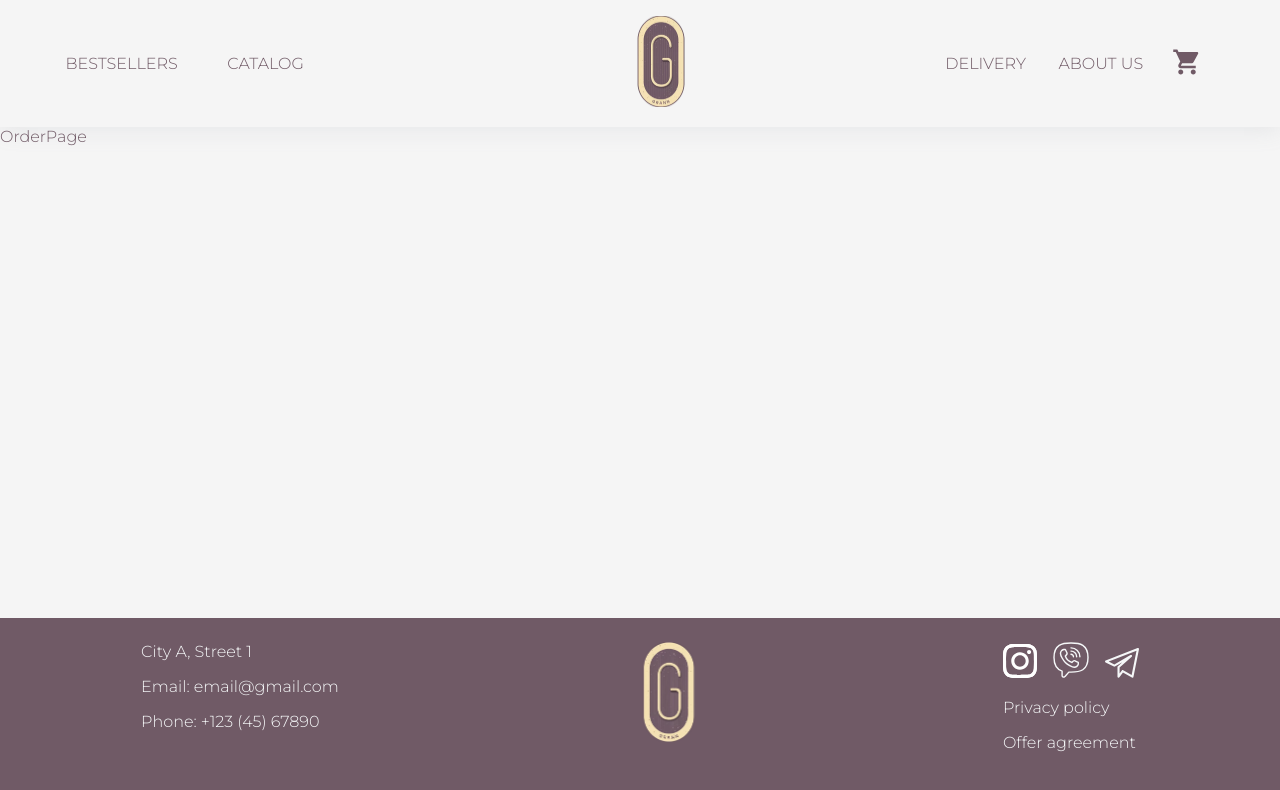
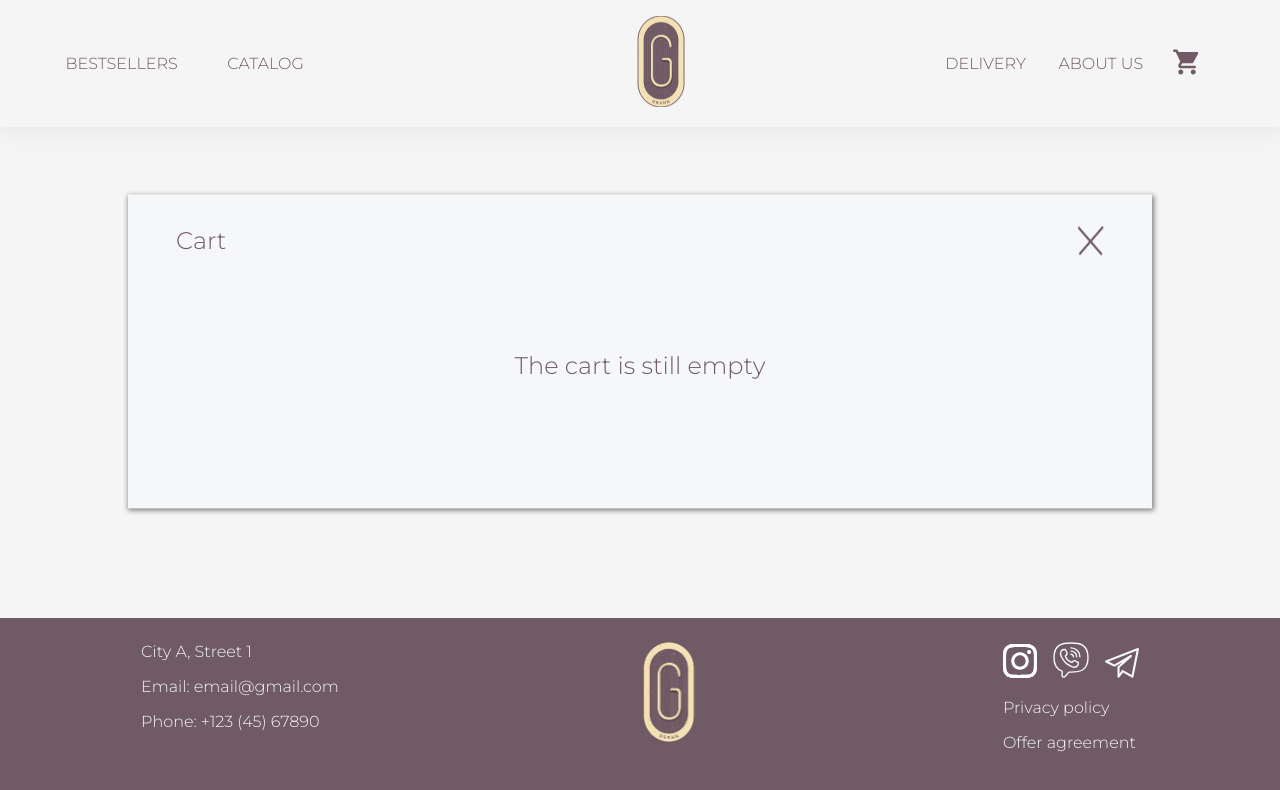
Before and after one commit to Dzmi3y/CupcakeShop, a React (Create React App) app in the folder CupcakeShopClient/: page /order in a window 1280 px wide. Both pictures are taken after a click on the icon 1187 px from the left and 61 px from the top of the page. Shown: the top 790 px of the page. Built offline with nearby package versions, Linux system fonts and the light colour scheme; what axios-mock-adapter would draw is missing.

Commit message:
add cart popup

```diff
--- /dev/null
+++ b/CupcakeShopClient/src/components/common/Cart.tsx
@@ -0,0 +1,163 @@
+import React from 'react'
+import styled from 'styled-components';
+import { useAppDispatch, useAppSelector } from '../../hooks';
+import CloseCartImg from '../../assets/images/CloseCatr.png';
+import { removeProductFromCart } from '../../store/reducers/cartReducer';
+
+const Container = styled.div`
+    width: 100%;
+    padding: 2rem 3rem;
+`;
+const ContentContainer = styled.div`
+    display: flex;
+    justify-content: space-between;
+`;
+const ControlPanel = styled.div`
+    display: flex;
+    flex-direction: column;
+    background-color: var(--color-pale-yellow);
+    border-radius: 10px;
+    width: 320px;
+    height: 150px;
+    padding: 1rem 1rem;
+    align-items: center;
+`;
+const ControlText = styled.div`
+    font-family: var(--font-family-bold);
+    font-size: var(--text-size-medium);
+    display: flex;
+    gap: 1rem;
+    margin-top: 1rem;
+    margin-bottom: 1rem;
+`;
+const OrderButton = styled.button`
+    font-family: var(--font-family-light);
+    font-size: var(--text-size-large);
+    color: var(--color-light);
+    background-color: var(--color-dark);
+    text-transform: uppercase;
+    width: 287px;
+    height: 67px;
+    border-radius: 10px;
+`;
+
+const ProductList = styled.div`
+    display: flex;
+    flex-direction: column;
+    gap: 2rem;
+    margin-bottom: 2rem;
+`;
+const TitleContainer = styled.div`
+    display: flex;
+    justify-content: space-between;
+    margin-bottom: 3rem;
+`;
+const Title = styled.div`
+    font-family: var(--font-family-light);
+    font-size: var(--text-size-large);
+`;
+const CloseImg = styled.img`
+    cursor: pointer;
+`;
+const RemoveImg = styled.img`
+    cursor: pointer;
+    width: 20px;
+    height: 20px;
+`;
+const ProductContainer = styled.div`
+    display: flex;
+    gap: 4rem
+`;
+const ProductImg = styled.img`
+    max-width: 286px;
+    width: 100%;
+`;
+const ProductName = styled.div`
+    font-family: var(--font-family-light);
+    font-size: var(--text-size-large);
+    display: flex;
+    justify-content: space-between;
+    margin-bottom: 2rem;
+`;
+const DescriptionContainer = styled.div``;
+const DescriptionText = styled.div`
+    font-family: var(--font-family-light);
+    font-size: var(--text-size-medium);
+    display: grid;
+    grid-template-columns: 130px 1fr;
+    margin-bottom: 1rem;
+`;
+
+const CartIsEmptyText= styled.div`
+    font-size: var(--text-size-large);
+    text-align: center;
+    margin: 6rem 0;
+`;
+
+export const Cart: React.FC<{ onClose: () => void }> = ({ onClose }) => {
+    const cartReducer = useAppSelector(state => state.cartReducer);
+    const dispatch = useAppDispatch();
+    let totalPrice = 0;
+
+    const cartIsEmpty = cartReducer.cart.length === 0;
+
+    cartReducer.cart.map((p) => {
+        totalPrice += p.product.price
+            + (p.additionDecoration?.price || 0)
+            + (p.additionSubspecies?.price || 0)
+            + (p.additionWeight?.price || 0)
+    });
+
+    const removeCartItem = (id?: number) => {
+        if (id) {
+            dispatch(removeProductFromCart(id));
+        }
+    }
+
+
+    return (
+        <Container>
+            <TitleContainer>
+                <Title>Cart</Title>
+                <CloseImg src={CloseCartImg} alt='close' onClick={onClose} />
+            </TitleContainer>
+            {cartIsEmpty && (<CartIsEmptyText>The cart is still empty</CartIsEmptyText>)}
+            {!cartIsEmpty && ( <ContentContainer>
+                <ProductList>
+                    {cartReducer.cart.map((p) => (
+                        <ProductContainer key={p.product.id}>
+                            <ProductImg src={p.product.imgUrl} alt={p.product.name} />
+
+                            <DescriptionContainer>
+                                <ProductName>
+                                    <span>{p.product.name}</span>
+                                    <RemoveImg src={CloseCartImg} alt='close' onClick={() => removeCartItem(p.id)} />
+                                </ProductName>
+                                <DescriptionText>
+                                    <span>Subspecies:</span>
+                                    <span>{p.additionSubspecies?.name || "Default subspecies"}</span>
+                                </DescriptionText>
+                                <DescriptionText>
+                                    <span>Decoration:</span>
+                                    <span>{p.additionDecoration?.name || "Without decoration"}</span>
+                                </DescriptionText>
+                                <DescriptionText>
+                                    <span>Weight:</span>
+                                    <span>
+                                        {p.product.weight + (p.additionWeight?.weight || 0)}
+                                    </span>
+                                </DescriptionText>
+                            </DescriptionContainer>
+                        </ProductContainer>
+                    ))}
+                </ProductList>
+                <ControlPanel>
+                    <ControlText>
+                        <span>Total price:</span>
+                        <span>{totalPrice}$</span></ControlText>
+                    <OrderButton>Place an order</OrderButton>
+                </ControlPanel>
+            </ContentContainer>)}
+        </Container>
+    )
+}
--- a/CupcakeShopClient/src/components/common/Header/Header.tsx
+++ b/CupcakeShopClient/src/components/common/Header/Header.tsx
@@ -1,10 +1,17 @@
 import styled from 'styled-components';
 import { HashLink } from 'react-router-hash-link';
-import React, { useState } from 'react';
+import React, { useEffect, useRef, useState } from 'react';
 import { ReactComponent as LogoImg } from "../../../assets/images/logo.svg";
 import { ReactComponent as CartImg } from "../../../assets/images/cart.svg";
 import { ReactComponent as BurgerImg } from "../../../assets/images/burger.svg";
 import MobilMenu from './MobilMenu';
+import { Cart } from '../Cart';
+
+const Container = styled.header`
+    .showCartModal{
+        display: flex;
+    }
+`;
 
 const Wrapper = styled.nav`
     display: grid;
@@ -35,6 +42,25 @@ const Wrapper = styled.nav`
     @media (min-width: 1243px) {
         grid-template-columns:  2fr 3fr 10fr 2fr 2fr 1fr;
     }
+
+`;
+
+const CartModal = styled.div`
+  max-width: 1236px;
+  /* min-height: 500px; */
+  max-height: 70%;
+  width: 80%;
+  background-color: var(--color-light);
+  box-shadow: 1px 2px 5px 1px gray;
+  position: fixed;
+  z-index: 2;
+  left: 50%;
+  top: 40%;
+  transform: translate(-50%, -40%);
+  display: none;
+  overflow-y: scroll;
+  scroll-snap-type: y mandatory;
+  -webkit-overflow-scrolling: touch;
 `;
 
 const HeaderDesktopLink = styled(HashLink)`
@@ -65,6 +91,10 @@ const ImgLink = styled(HashLink)`
 
 `;
 
+const CartImgWrapper = styled.div`
+    place-self: center;
+`;
+
 const HeaderMobilDiv = styled.div`
 
    @media (min-width: 767px) {
@@ -89,14 +119,35 @@ const Burger = styled(BurgerImg)`
 
 export const Header = () => {
     const [modalOpen, setModalOpen] = useState(false);
+    const [cartModalIsOpen, setCartModalIsOpen] = useState(false);
+    const cartModalRef = useRef<HTMLDivElement>(null);
     const toggleModal = () => {
         setModalOpen(!modalOpen);
     };
     const closeModal = () => {
         setModalOpen(false);
     };
+    const cartClickHandler = () => {
+        setCartModalIsOpen(!cartModalIsOpen);
+        console.log("click");
+    }
+
+
+    useEffect(() => {
+        const handleClickOutside = (event: MouseEvent) => {
+            if (cartModalRef.current && !cartModalRef.current.contains(event.target as Node)) {
+                setCartModalIsOpen(false);
+            }
+        };
+
+        document.addEventListener('mousedown', handleClickOutside);
+        return () => {
+            document.removeEventListener('mousedown', handleClickOutside);
+        };
+    }, []);
+
     return (
-        <header>
+        <Container>
             <Wrapper>
                 <HeaderDesktopLink to='/#bestsellers' >bestsellers</HeaderDesktopLink>
                 <HeaderDesktopLink to='/catalog' >catalog</HeaderDesktopLink>
@@ -110,12 +161,14 @@ export const Header = () => {
                 <HeaderMobilDiv>
                     <Burger onClick={toggleModal} />
                 </HeaderMobilDiv>
-                <ImgLink to='/order' >
-                    <CartImg />
-                </ImgLink>
+                <CartImgWrapper >
+                    <CartImg onClick={cartClickHandler} />
+                </CartImgWrapper>
             </Wrapper>
             <MobilMenu isOpen={modalOpen} onClose={closeModal} />
-
-        </header>
+            <CartModal className={cartModalIsOpen ? "showCartModal" : ""} ref={cartModalRef}>
+                <Cart onClose={() => setCartModalIsOpen(false)} />
+            </CartModal>
+        </Container>
     )
 }
--- a/CupcakeShopClient/src/components/pages/OrderPage.tsx
+++ b/CupcakeShopClient/src/components/pages/OrderPage.tsx
@@ -1,7 +1,12 @@
+import styled from "styled-components"
+
+
 
 
 export const OrderPage = () => {
   return (
-    <div>OrderPage</div>
+    <div>
+
+    </div>
   )
 }
--- a/CupcakeShopClient/src/components/pages/Product/ProductPage.tsx
+++ b/CupcakeShopClient/src/components/pages/Product/ProductPage.tsx
@@ -242,7 +242,7 @@ export const ProductPage = () => {
 
           <Price>{getTotalprice()}$</Price>
 
-          <OrderButton onClick={orderButtonClickHandler}>To order</OrderButton>
+          <OrderButton onClick={orderButtonClickHandler}>Add to cart</OrderButton>
 
         </MainContentContainer>
       </HeadContainer>
```
Also changed, not shown: CupcakeShopClient/src/components/common/Header/MobilMenu.tsx (+6 -7 lines), CupcakeShopClient/src/assets/images/CloseCatr.png (added).
